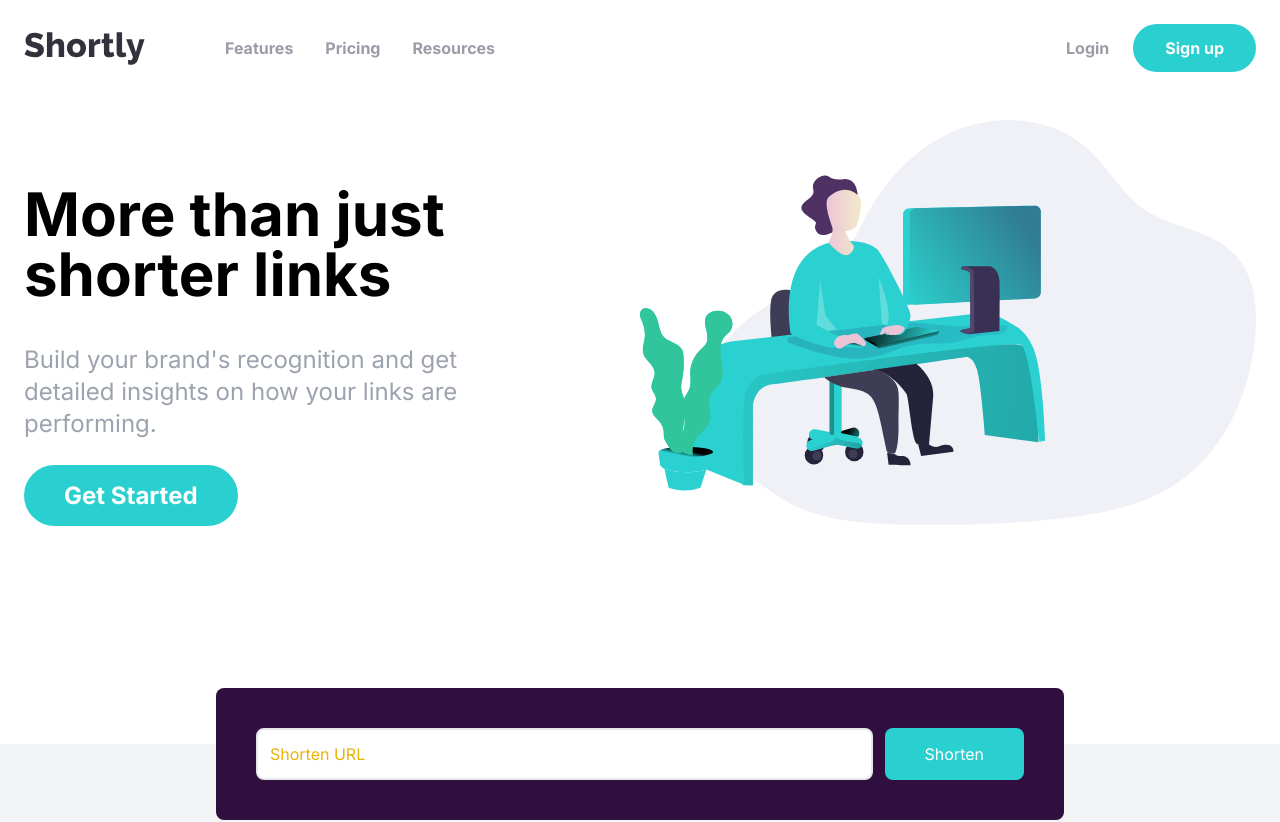
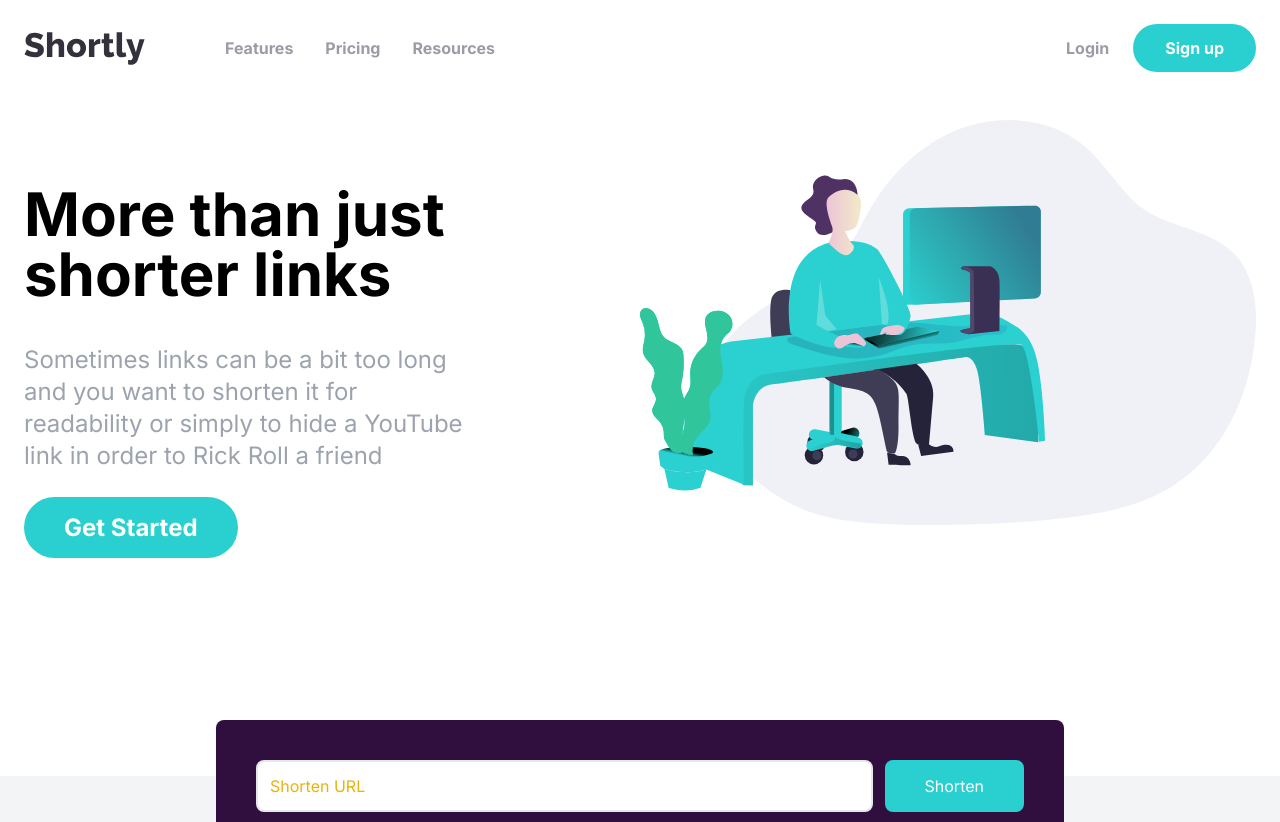
Before and after one commit to letmegro/ShortenLink-webside, a Next.js app: page / in a window 1280 px wide. Shown: the top 822 px of the page. Built offline with nearby package versions, Linux system fonts and the light colour scheme.

Commit message:
small update

```diff
--- a/package.json
+++ b/package.json
@@ -3,7 +3,7 @@
   "version": "0.1.0",
   "private": true,
   "scripts": {
-    "flask-dev": "FLASK_DEBUG=1 pip3 install -r requirements.txt && python3 -m flask --app api/index run -p 5328",
+    "flask-dev": "pip3 install -r requirements.txt && python3 -m flask --app api/index run -p 5328",
     "next-dev": "next dev",
     "dev": "concurrently \"pnpm run next-dev\" \"pnpm run flask-dev\"",
     "build": "next build",
--- a/src/app/page.tsx
+++ b/src/app/page.tsx
@@ -66,7 +66,9 @@ export default function Home() {
               More than just shorter links
             </h1>
             <p className='text-2xl text-center text-gray-400 lg:max-w-md lg:text-left'>
-              Build your brand{`'`}s recognition and get detailed insights on how your links are performing.
+              Sometimes links can be a bit too long and you want to shorten it for readability or simply to hide a YouTube link in order to
+               <a className='hover:text-green-700 transition duration-200 hover:font-bold' target='_blank' href={process.env.NEXT_PUBLIC_RL}> Rick Roll </a>
+               a friend
             </p>
             <div className='mx-auto lg:mx-0'>
               <a className='cursor-pointer py-5 px-10 text-2xl font-bold text-white bg-cyan rounded-full lg:py-4 hover:opacity-70'>
--- a/tailwind.config.ts
+++ b/tailwind.config.ts
@@ -23,6 +23,15 @@ const config: Config = {
       spacing: {
         180: '32rem',
       },
+      keyframes: {
+        shake: {
+          '25%, 75%': { transform: 'rotate(-20deg)'},
+          '0%, 50%, 100%': { transform: 'rotate(20deg)'},
+        },
+      },
+      animation: {
+        'shake-fast' : 'shake 2s ease-in infinite',
+      },
     },
   },
   plugins: [],
```
Also changed, not shown: 1 other file (tests, documents, lock files or other folders).
